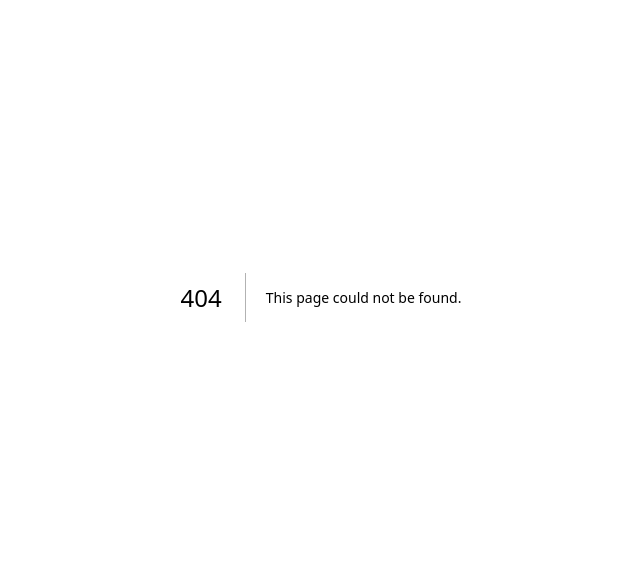
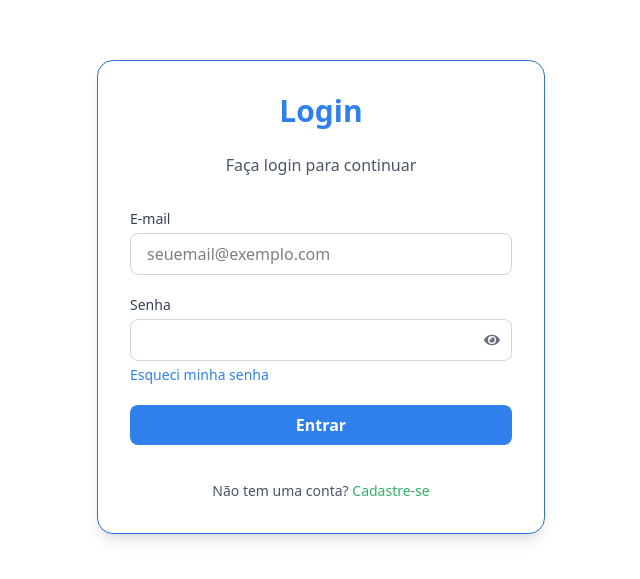
Before and after one commit to lightpotat0/Hackathon_project, a Next.js app: page /login in a window 1280 px wide. Before the commit this address had no page. Shown: the part 103-682 px from the top of the page, without its empty margins (319-959 px from the left). Built offline with nearby package versions, Linux system fonts and the light colour scheme.

Commit message:
feat: add login page component

```diff
--- /dev/null
+++ b/src/app/login/page.jsx
@@ -0,0 +1,92 @@
+"use client";
+
+import { useState } from "react";
+import { FaEye, FaEyeSlash } from "react-icons/fa";
+function Login() {
+    const [email, setEmail] = useState("");
+    const [password, setPassword] = useState("");
+    const [showPassword, setShowPassword] = useState(false);
+
+    const togglePassword = () => setShowPassword((prev) => !prev);
+
+    return (
+        <div className="min-h-screen flex items-center justify-center bg-[var(--background)]">
+        <div className="w-full max-w-md bg-white shadow-lg rounded-2xl p-8 border border-[var(--color-blue-dark)]">
+            <h1 className="text-3xl font-bold text-center mb-6 text-[var(--color-blue-main)]">
+            Login
+            </h1>
+            <p className="text-center text-gray-600 mb-8">
+            Faça login para continuar
+            </p>
+
+            <form className="space-y-5">
+            <div>
+                <label
+                htmlFor="email"
+                className="block text-sm font-medium text-gray-700 mb-1"
+                >
+                E-mail
+                </label>
+                <input
+                id="email"
+                type="email"
+                placeholder="seuemail@exemplo.com"
+                onChange={(e) => setEmail(e.target.value)}
+                className="w-full px-4 py-2 border border-gray-300 rounded-lg focus:ring-2 focus:ring-[var(--color-blue-main)] outline-none"
+                />
+            </div>
+
+            <div className="relative">
+                <label
+                htmlFor="password"
+                className="block text-sm font-medium text-gray-700 mb-1"
+                >
+                Senha
+                </label>
+
+                <input
+                id="password"
+                type={showPassword ? "text" : "password"}
+                className="w-full px-4 py-2 pr-10 border border-gray-300 rounded-lg focus:ring-2 focus:ring-[var(--color-blue-main)] outline-none"
+                />
+                <button
+                type="button"
+                onClick={togglePassword}
+                onChange={(e) => setPassword(e.target.value)}
+                className="absolute right-3 top-1/2 -translate-y-1/2 text-gray-500 hover:text-[var(--color-blue-main)]"
+                >
+                {showPassword ? <FaEyeSlash /> : <FaEye />}
+                </button>
+
+
+                <a
+                className="text-[var(--color-blue-main)] hover:text-[var(--color-blue-dark)] font-medium text-sm block mt-1"
+                href="/password-recover"
+                >
+                Esqueci minha senha
+                </a>
+            </div>
+
+            <button
+                type="submit"
+                className="w-full bg-[var(--color-blue-main)] hover:bg-[var(--color-blue-dark)] text-white font-semibold py-2 rounded-lg transition duration-200 cursor-pointer"
+            >
+                Entrar
+            </button>
+
+            <div className="text-center text-sm text-gray-600 mt-4">
+                Não tem uma conta?{" "}
+                <a
+                href="/cadastro"
+                className="text-[var(--color-green-main)] hover:text-[var(--color-green-dark)] font-medium"
+                >
+                Cadastre-se
+                </a>
+            </div>
+            </form>
+        </div>
+        </div>
+    );
+}
+
+export default Login;
```
